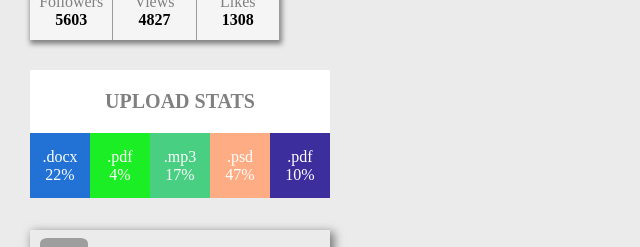
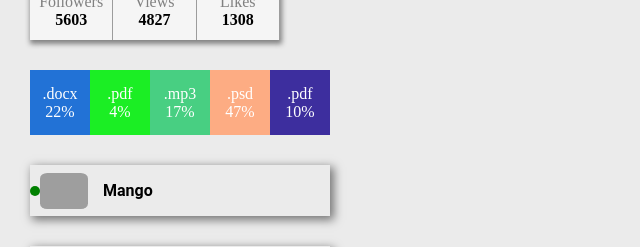
Before and after one commit to Maxim-Ibraiev/goit-react-hw-01-components, a React (Create React App) app: page / in a window 1280 px wide. Shown: the part 263-510 px from the top of the page, without its empty margins (0-640 px from the left). Built offline with nearby package versions, Linux system fonts and the light colour scheme; grey boxes are pictures that could not be loaded.

Commit message:
fixed title in Statistics

```diff
--- a/src/components/Statistics/Statistics.jsx
+++ b/src/components/Statistics/Statistics.jsx
@@ -5,7 +5,7 @@ function Statistics({ stats, title }) {
   return (
     <>
       <section className="statistics">
-        <h2 className="title">{title}</h2>
+        {title ? <h2 className="title">{title}</h2>: null}
 
         <ul className="stat-list">
           {stats.map(({ id, label, percentage }) => {
@@ -30,10 +30,6 @@ function Statistics({ stats, title }) {
   );
 }
 
-Statistics.defaultProps = {
-  title: 'Upload stats',
-};
-
 Statistics.PropType = {
   title: PropTypes.string,
   id: PropTypes.string,
--- a/src/style/statistics.css
+++ b/src/style/statistics.css
@@ -1,6 +1,6 @@
 .statistics {
   max-width: 300px;
-  height: 130px;
+  height: auto;
   margin-top: 30px;
 }
 
@@ -22,7 +22,7 @@
   display: flex;
   justify-content: space-between;
   width: 100%;
-  height: 50%;
+  height: 65px;
 
   padding: 0;
   margin: 0;
```
Also changed, not shown: 1 other file (tests, documents, lock files or other folders).
